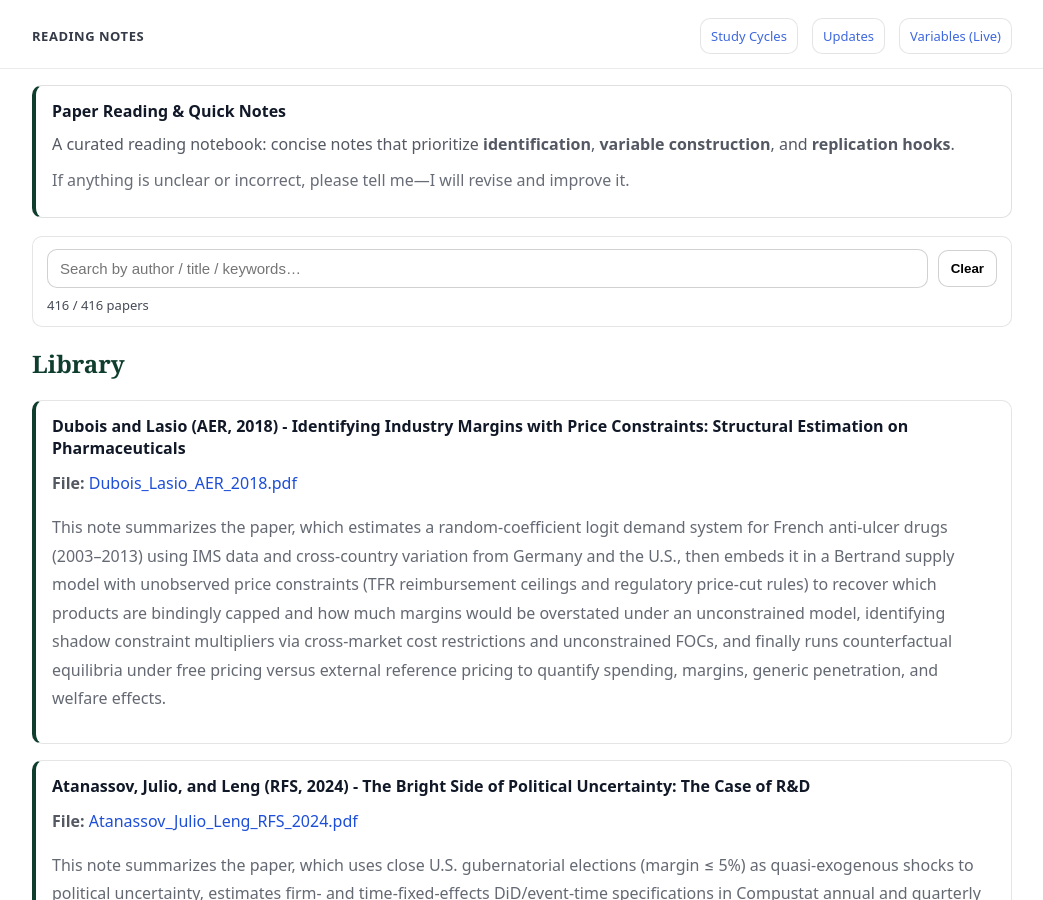
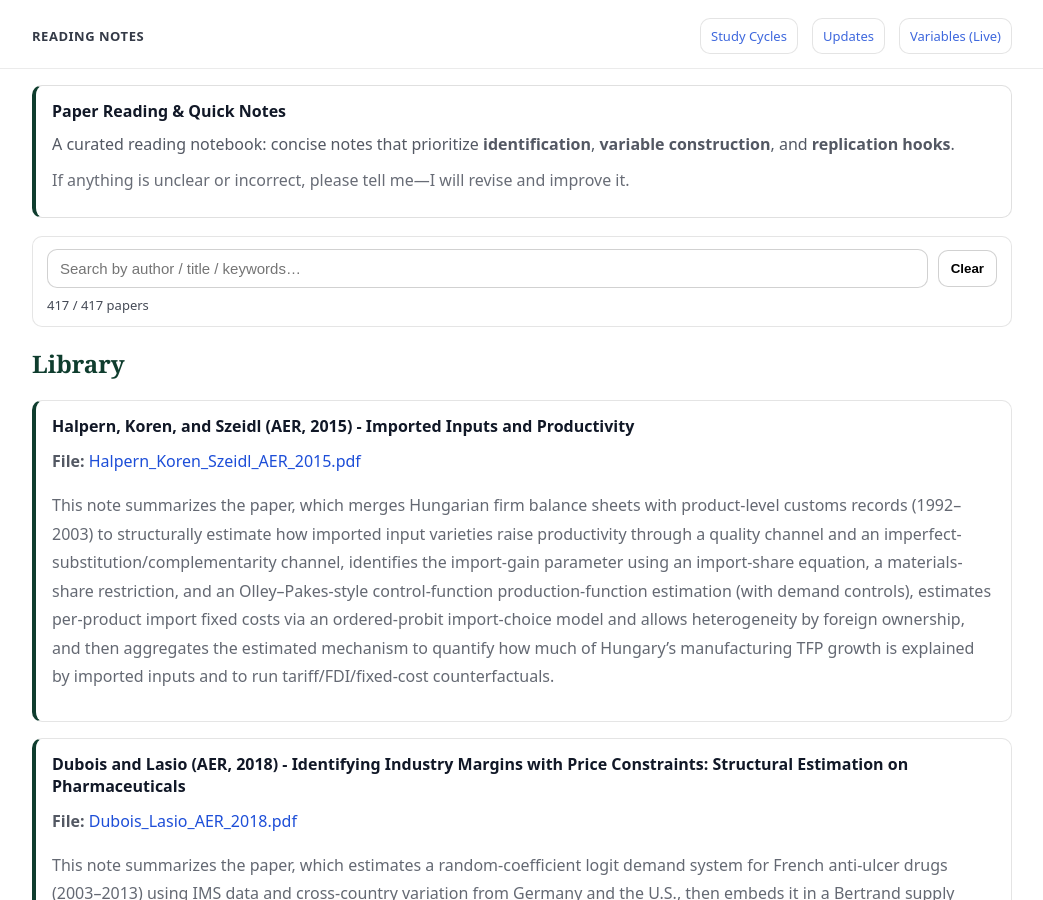
Before and after one commit to yaxinzn/study-archive, a Jekyll site: the page built from reading/index.md, in a window 1280 px wide and 900 px high. Shown: the whole window, without its empty margins (118-1161 px from the left). Built offline with Jekyll 4.4.1, drawn with Linux system fonts in a browser that asks for light colours.

Commit message:
Reading: add/update Halpern_Koren_Szeidl_AER_2015.pdf

```diff
--- a/_data/reading.yml
+++ b/_data/reading.yml
@@ -1,3 +1,7 @@
+- title: "Halpern, Koren, and Szeidl (AER, 2015) - Imported Inputs and Productivity"
+  file: "Halpern_Koren_Szeidl_AER_2015.pdf"
+  desc: "This note summarizes the paper, which merges Hungarian firm balance sheets with product-level customs records (1992–2003) to structurally estimate how imported input varieties raise productivity through a quality channel and an imperfect-substitution/complementarity channel, identifies the import-gain parameter using an import-share equation, a materials-share restriction, and an Olley–Pakes-style control-function production-function estimation (with demand controls), estimates per-product import fixed costs via an ordered-probit import-choice model and allows heterogeneity by foreign ownership, and then aggregates the estimated mechanism to quantify how much of Hungary’s manufacturing TFP growth is explained by imported inputs and to run tariff/FDI/fixed-cost counterfactuals."
+
 - title: "Dubois and Lasio (AER, 2018) - Identifying Industry Margins with Price Constraints: Structural Estimation on Pharmaceuticals"
   file: "Dubois_Lasio_AER_2018.pdf"
   desc: "This note summarizes the paper, which estimates a random-coefficient logit demand system for French anti-ulcer drugs (2003–2013) using IMS data and cross-country variation from Germany and the U.S., then embeds it in a Bertrand supply model with unobserved price constraints (TFR reimbursement ceilings and regulatory price-cut rules) to recover which products are bindingly capped and how much margins would be overstated under an unconstrained model, identifying shadow constraint multipliers via cross-market cost restrictions and unconstrained FOCs, and finally runs counterfactual equilibria under free pricing versus external reference pricing to quantify spending, margins, generic penetration, and welfare effects."
```
Also changed, not shown: 1 other file.
